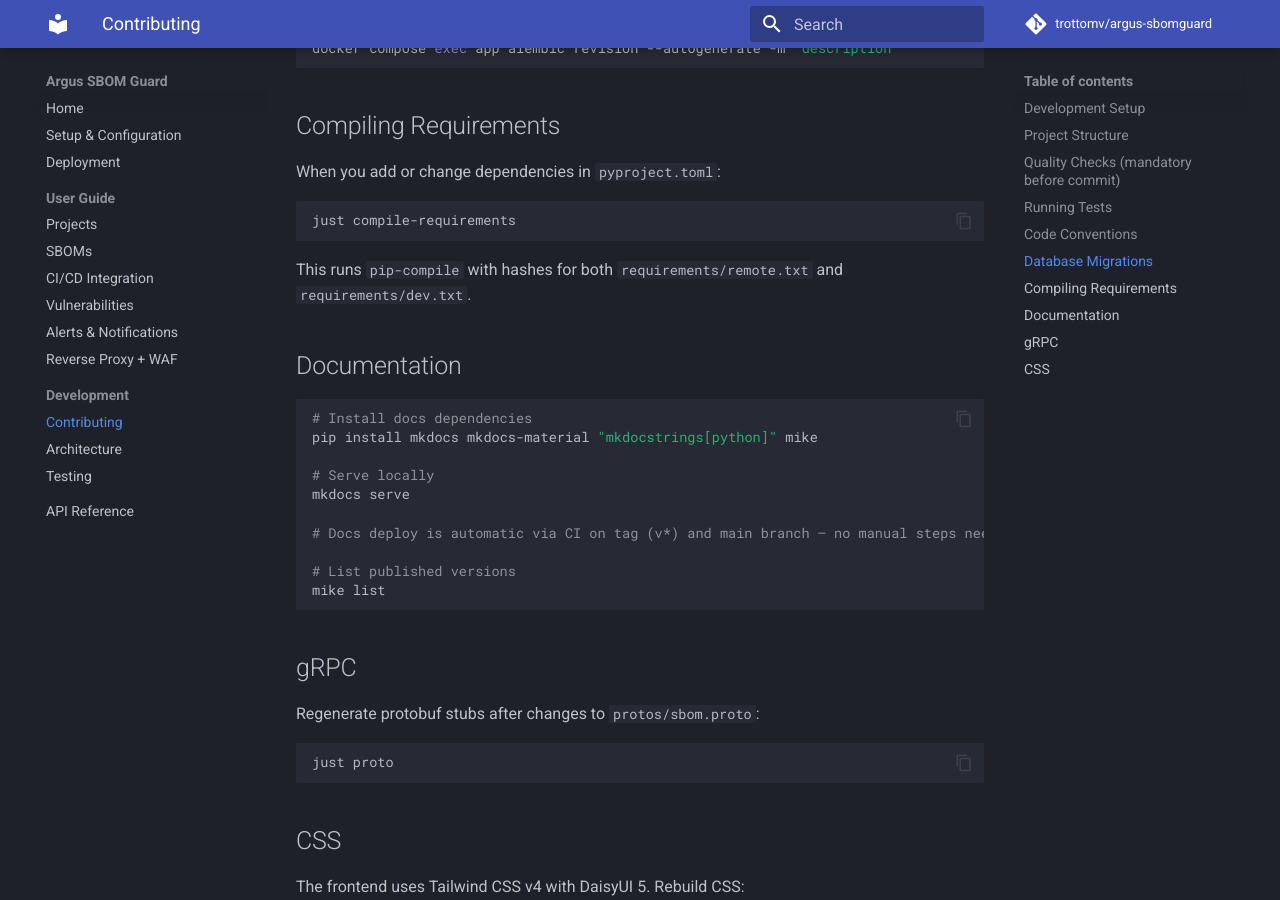
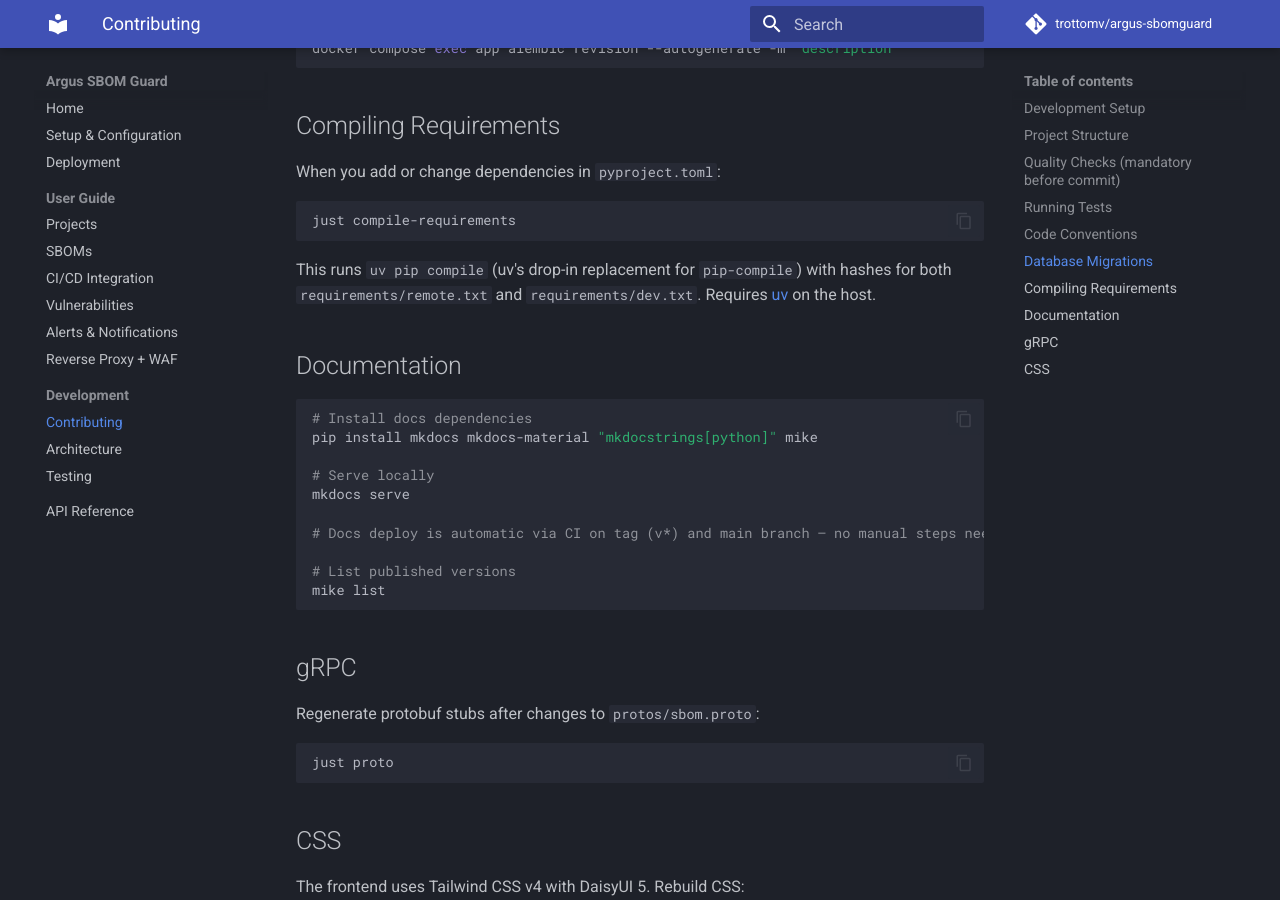
Before and after one commit to trottomv/argus-sbomguard, an MkDocs documentation site: the page built from docs/development/contributing.md, in a window 1280 px wide and 900 px high, scrolled down 2308 px. Built offline with MkDocs 1.6.1 and Material for MkDocs 9.7.7, drawn with Linux system fonts in a browser that asks for light colours; comment, search, counter and statistics services are not loaded; the version menu is left out.

Commit message:
chore: adopt uv for requirements compilation and installation (#59)
* chore: adopt uv for requirements compilation and installation

Replace pip-tools with uv pip compile for generating hashed requirements,
and use uv pip install in the Dockerfile. Pin uv (PEP 440 ~=0.12.0) and
pip (~=26.0) system-wide via build args threaded from .env, compose and CI.

* chore: drop regenerated requirements from this PR

Keep app/requirements/*.txt at the pip-compile baseline from main.
Recompiling them with the pinned uv ~=0.12.0 is a separate follow-up
(host uv upgrade + just compile-requirements).

* chore: tighten pip pin to ~=26.2.0

Install only 26.2.x patch releases in the image; minor/major pip
upgrades become a deliberate, manual step.

* fix: compile-requirements variable interpolation and --upgrade parity

- Use {{UV_VERSION}} (just interpolation) instead of ${UV_VERSION} — the
  recipe shell runs with set -u and UV_VERSION is a just variable, not an
  env var, so the recipe failed with 'unbound variable'.
- Restore --upgrade on uv pip compile to match the old pip-compile recipe
  (previously dropped silently; uv respects existing pins without it).
- Show the actual installed uv version alongside the pinned specifier.
- Note uv prerequisite for compile-requirements in AGENTS.md.

````diff
--- a/CONTRIBUTING.md
+++ b/CONTRIBUTING.md
@@ -114,7 +114,7 @@
 just compile-requirements
 ```
 
-This runs `pip-compile` with hashes for both `requirements/remote.txt` and `requirements/dev.txt`.
+This runs `uv pip compile` (uv's drop-in replacement for `pip-compile`) with hashes for both `requirements/remote.txt` and `requirements/dev.txt`. Requires [uv](https://docs.astral.sh/uv/) on the host.
 
 ## Documentation
 
````
Also changed, not shown: AGENTS.md (+1 -1 lines), docker-compose.development.yml (+9 -0 lines), docker-compose.test.yml (+3 -0 lines), 6 other files.
